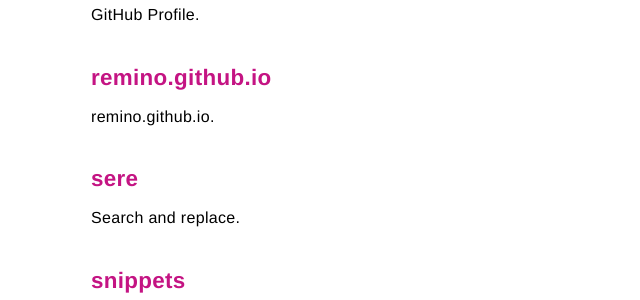
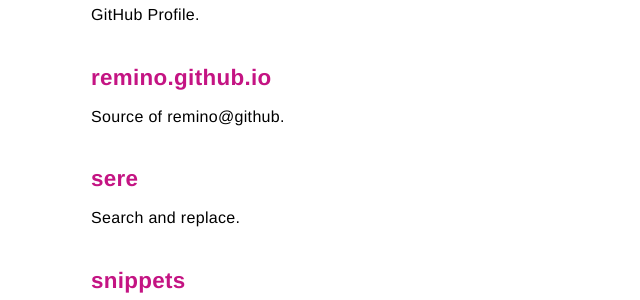
Before and after one commit to remino/remino.github.io, a Jekyll site: the page built from index.md, in a window 1280 px wide and 900 px high, scrolled down 3432 px. Shown: the part 152-452 px from the top of the window, without its empty margins (365-1005 px from the left). Built offline with Jekyll 4.4.1, drawn with Linux system fonts in a browser that asks for light colours.

Commit message:
Update description of remino.github.io repo

```diff
--- a/_data/repos.json
+++ b/_data/repos.json
@@ -186,8 +186,8 @@
 		"url": "https://github.com/remino/remino"
 	},
 	{
-		"description": "remino.github.io",
-		"homepageUrl": "",
+		"description": "Source of remino@github",
+		"homepageUrl": "https://remino.github.io/",
 		"name": "remino.github.io",
 		"url": "https://github.com/remino/remino.github.io"
 	},
```
